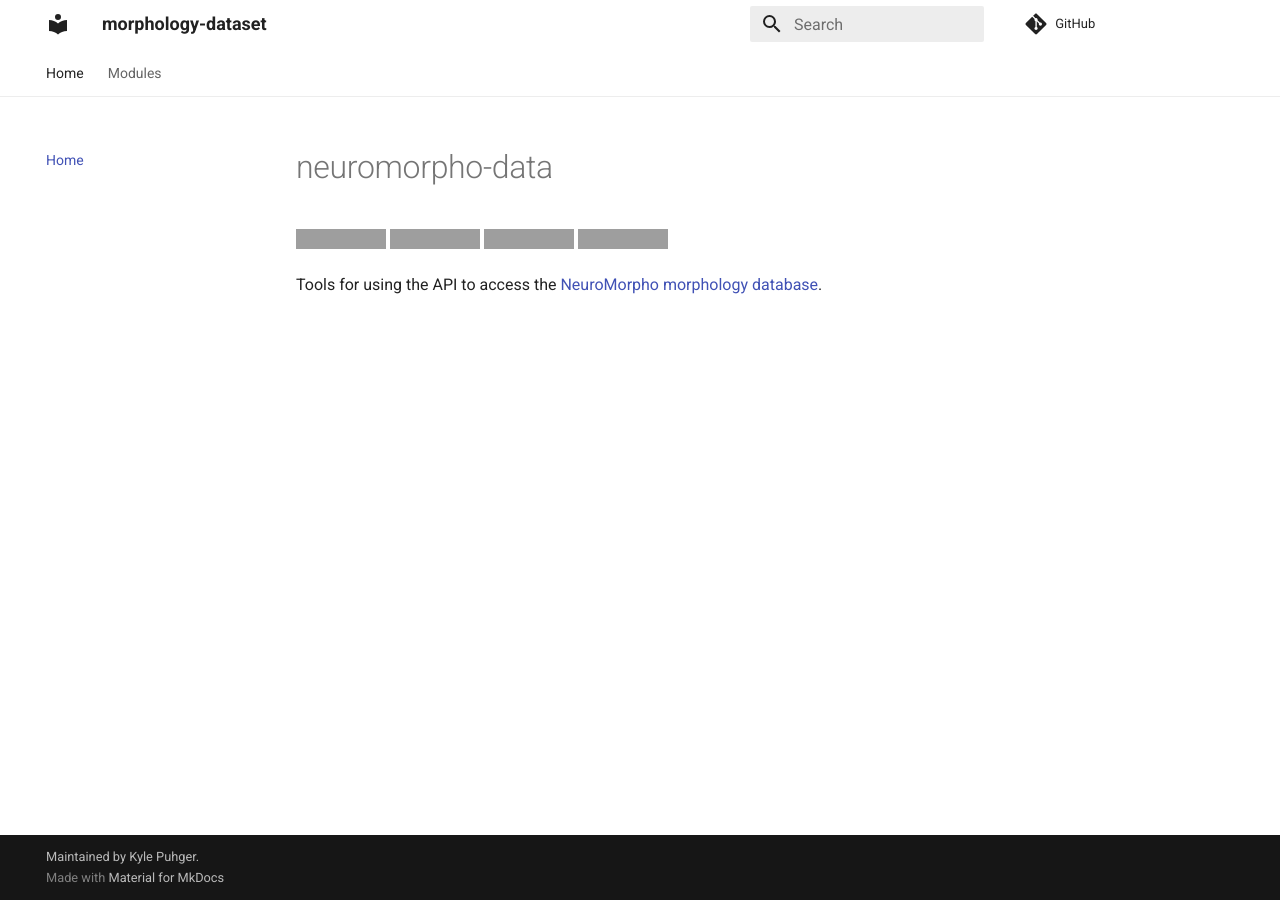
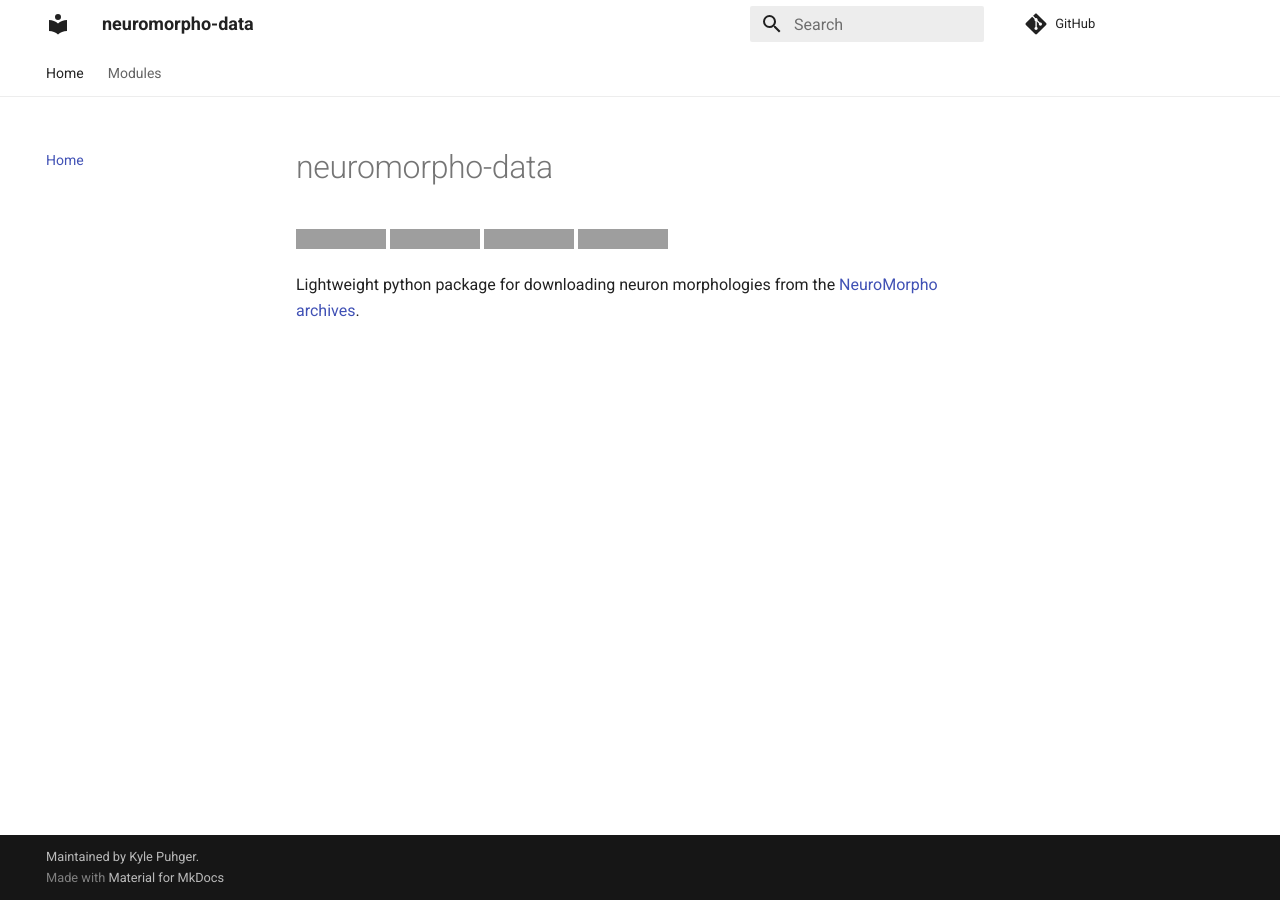
Before and after one commit to kpeez/neuromorphopy, an MkDocs documentation site: the page built from docs/index.md, in a window 1280 px wide. Built offline with MkDocs 1.6.1 and Material for MkDocs 9.7.7, drawn with Linux system fonts in a browser that asks for light colours; comment, search, counter and statistics services are not loaded; grey boxes are pictures that could not be loaded.

Commit message:
misc: doc cleanup

```diff
--- a/docs/index.md
+++ b/docs/index.md
@@ -5,4 +5,4 @@
 [![Commit activity](https://img.shields.io/github/commit-activity/m/kpeez/neuromorpho-data)](https://img.shields.io/github/commit-activity/m/kpeez/neuromorpho-data)
 [![License](https://img.shields.io/github/license/kpeez/neuromorpho-data)](https://img.shields.io/github/license/kpeez/neuromorpho-data)
 
-Tools for using the API to access the [NeuroMorpho morphology database](https://neuromorpho.org/).
+Lightweight python package for downloading neuron morphologies from the [NeuroMorpho archives](https://neuromorpho.org/).
--- a/mkdocs.yml
+++ b/mkdocs.yml
@@ -1,7 +1,7 @@
-site_name: morphology-dataset
-repo_url: https://github.com/kpeez/morphology-dataset
-site_url: https://kpeez.github.io/morphology-dataset
-site_description: Create dataset of neuron morphologies.
+site_name: neuromorpho-data
+repo_url: https://github.com/kpeez/neuromorpho-data
+site_url: https://kpeez.github.io/neuromorpho-data
+site_description: Lightweight python package for downloading neuron morphologies from the NeuroMorpho archive.
 site_author: Kyle Puhger
 
 nav:
@@ -12,9 +12,9 @@ plugins:
   - mkdocstrings:
       handlers:
         python:
-            setup_commands:
-                - import sys
-                - sys.path.append('../')
+          setup_commands:
+            - import sys
+            - sys.path.append('../')
 copyright: Maintained by Kyle Puhger.
 theme:
   name: material
--- a/pyproject.toml
+++ b/pyproject.toml
@@ -1,7 +1,7 @@
 [tool.poetry]
 name = "neuromorpho_data"
 version = "0.0.1"
-description = "Create dataset of neuron morphologies from NeuroMorpho archives."
+description = "Lightweight python package for downloading neuron morphologies from the NeuroMorpho archives."
 authors = ["Kyle Puhger <fkrpuhger@gmail.com>"]
 repository = "https://github.com/kpeez/neuromorpho-data"
 documentation = "https://kpeez.github.io/neuromorpho-data/"
```
Also changed, not shown: README.md (+1 -3 lines), references/bigneuron_dataset.md (deleted, +0 -3 lines).
